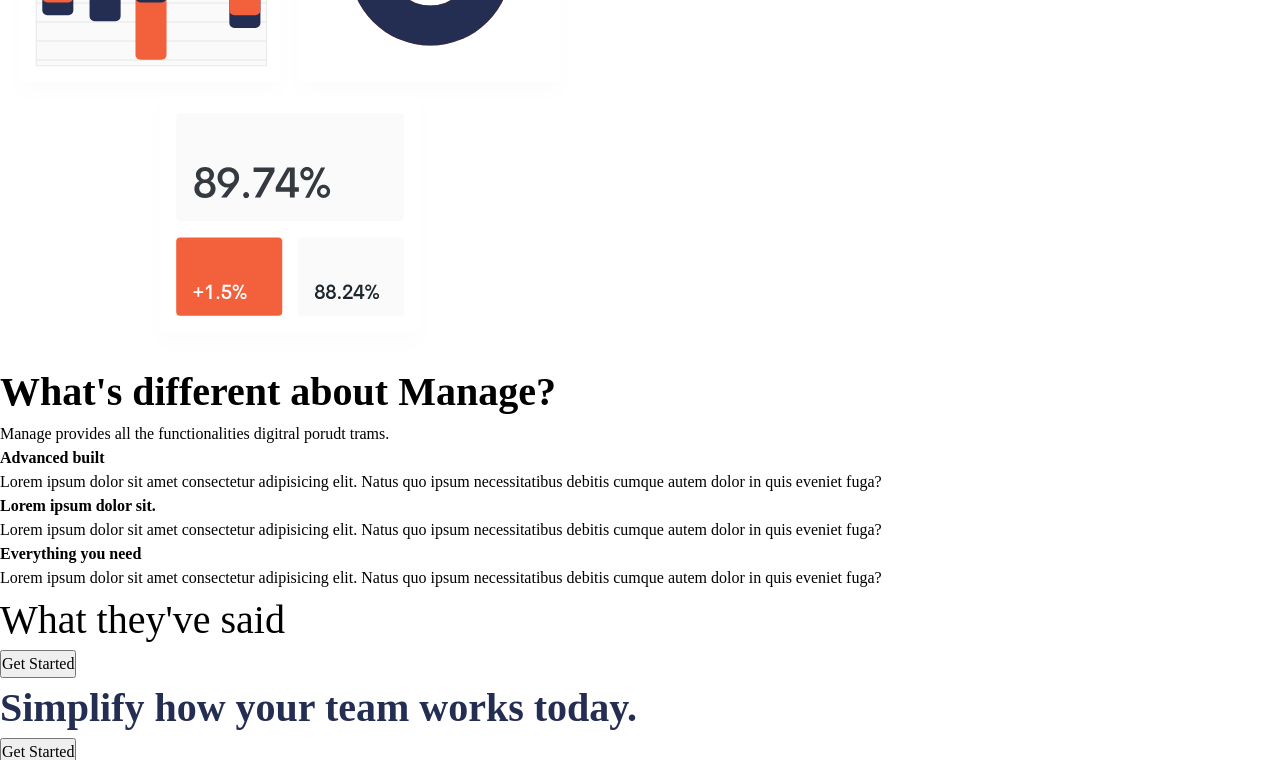
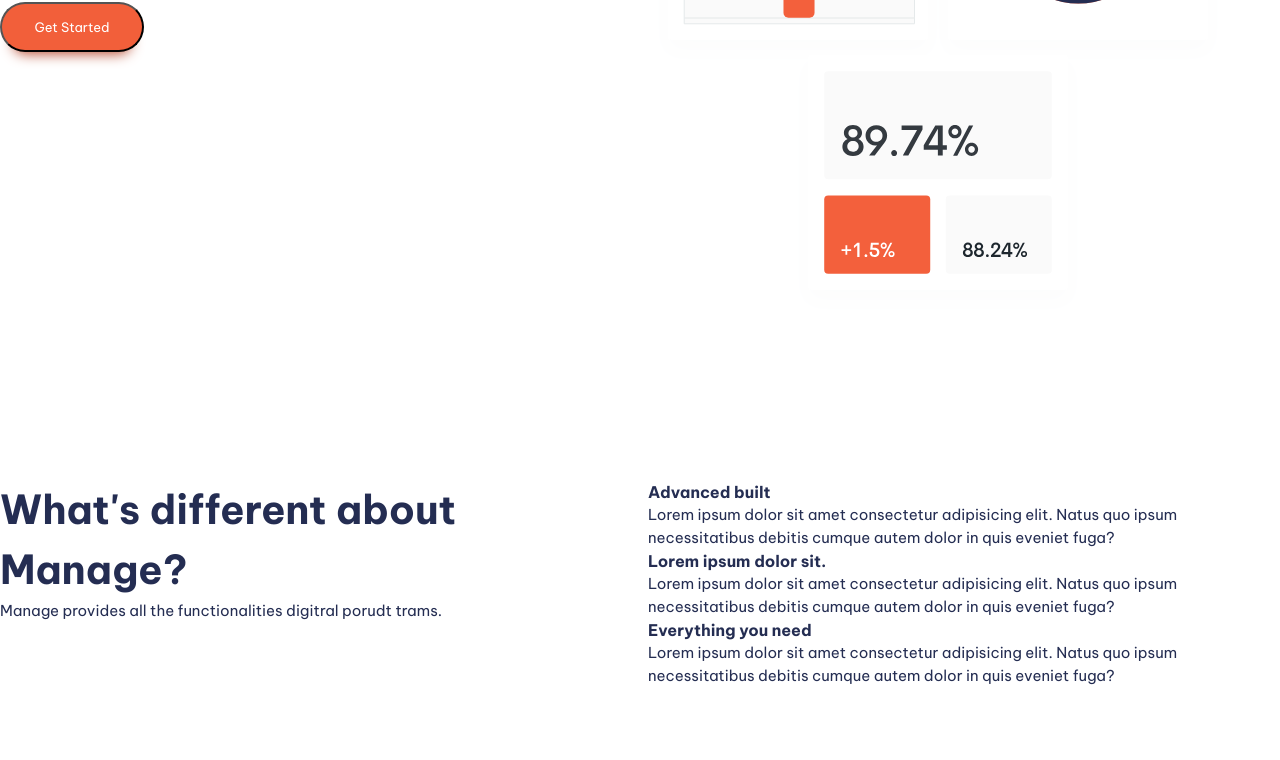
Before and after one commit to LarussaDiana/frontendmentor, a website built with Vite: page index.html in a window 1280 px wide. Shown: the part 471-1231 px from the top of the page. Built offline with nearby package versions, Linux system fonts and the light colour scheme.

Commit message:
general styling

```diff
--- a/index.html
+++ b/index.html
@@ -28,7 +28,7 @@
       </header>
 
       <main>
-        <section>
+        <section class="padding-block-900">
           <div class="container">
             <div class="even-columns">
               <div>
@@ -43,7 +43,7 @@
           </div>
         </section>
 
-        <section>
+        <section class="padding-block-900">
           <div class="container">
             <div class="even-columns">
               <div>
@@ -70,12 +70,12 @@
           </div>
         </section>
 
-        <section class="carousel">
-          <h2 class="fs-secondary-heading">What they've said</h2>
+        <section class="carousel | padding-block-700">
+          <h2 class="fs-secondary-heading fw-bold">What they've said</h2>
           <button class="button">Get Started</button>
         </section>
 
-        <section class="cta bg-primary-400 text-neutral">
+        <section class="cta | padding-block-700 bg-accent-400 text-neutral-100">
           <div class="container">
             <div class="even-columns">
               <div>
@@ -89,7 +89,7 @@
         </section>
       </main>
 
-      <footer class="bg-neutral-900 text-neutral-100">
+      <footer class="padding-block-700 bg-neutral-900 text-neutral-100">
         <div class="container">
           <div class="even-columns">
             <div>
@@ -105,7 +105,7 @@
               </a>
             </div>
             <div>
-              <nav>
+              <nav class="footer-nav">
                 <ul aria-label="Footer" role="list">
                   <li><a href="#">Home</a></li>
                   <li><a href="#">Pricing</a></li>
--- a/style.css
+++ b/style.css
@@ -1,13 +1,15 @@
 :root {
+  --clr-accent-500: hsl(12, 60%, 45%);
   --clr-accent-400: hsl(12, 88%, 59%);
+  --clr-accent-300: hsl(12, 88%, 75%);
   --clr-accent-100: hsl(13, 100%, 96%);
 
   --clr-primary-400: hsl(228, 39%, 23%);
 
-  --clr-neutral-100: hsl(232, 12%, 13%);
-  --clr-neutral-900: hsl(0, 0%, 0%);
+  --clr-neutral-900: hsl(232, 12%, 13%);
+  --clr-neutral-100: hsl(0 0% 100%);
 
-  --ff-primary: font-family: 'Be Vietnam Pro', sans-serif;
+  --ff-primary: 'Be Vietnam Pro', sans-serif;
 
   --ff-body: var(--ff-primary);
   --f-heading: var(--ff-primary);
@@ -29,6 +31,16 @@
   --fs-secondary-heading: var(--fs-700);
   --fs-nav: var(--fs-500);
   --fs-button: var(--fs-300);
+
+  --size-100: .25rem;
+  --size-200: 0.5rem;
+  --size-300: 0.75rem;
+  --size-400: 1rem;
+  --size-500: 1.5rem;
+  --size-600: 2rem;
+  --size-700: 3rem;
+  --size-800: 4rem;
+  --size-900: 5rem;
 }
 
 @media (min-width:50em) {
@@ -126,23 +138,23 @@ svg {
 }
 
 .bg-primary-400 {
-  color: var(--clr-primary-400)
+  background-color: var(--clr-primary-400)
 }
 
 .bg-accent-400 {
-  color: var(--clr-accent-400)
+  background-color: var(--clr-accent-400)
 }
 
 .bg-accent-100 {
-  color: var(--clr-accent-100)
+  background-color: var(--clr-accent-100)
 }
 
 .bg-neutral-100 {
-  color: var(--clr-neutral-100)
+  background-color: var(--clr-neutral-100)
 }
 
 .bg-neutral-900 {
-  color: var(--clr-neutral-900)
+  background-color: var(--clr-neutral-900)
 }
 
 .fw-bold {
@@ -158,11 +170,12 @@ svg {
 }
 
 .fs-primary-heading {
-  font-size: var(--fs-primary-heading)
+  font-size: var(--fs-primary-heading);
+  line-height: 1.1;
 }
 
 .fs-secondary-heading {
-  font-size: var(--fs-secondary-heading)
+  font-size: var(--fs-secondary-heading);
 }
 
 .fs-300 {
@@ -180,3 +193,70 @@ svg {
 .fs-600 {
   font-size: var(--fs-600);
 }
+
+.padding-block-700 {
+  padding-block: var(--size-700);
+}
+
+.padding-block-900 {
+  padding-block: var(--size-900);
+}
+
+.padding-block
+
+.container {
+  --max-width: 1110px ;
+  --padding: 1rem;
+
+  width: min(var(--max-width), 100% - (var(--padding) * 2));
+  margin-inline: auto;
+}
+
+.even-columns {
+  display: grid;
+  gap:1rem;
+}
+
+@media (min-width:50em) {
+  .even-columns {
+    grid-auto-flow: column;
+    grid-auto-columns: 1fr;
+  }
+}
+
+/* general styling */
+
+body {
+  font-size: var(--fs-body);
+  font-family: var(--ff-body);
+  color: var(--clr-primary-400)
+}
+
+.button {
+  cursor: pointer;
+  text-decoration: none;
+  border-radius: 100vmax;
+  padding: 1.25em 2.5em;
+  font-weight: var(--fs-bold);
+  font-size: var(--fs-button);
+  line-height: 1;
+  color: var(--clr-neutral-100);
+  background-color: var(--clr-accent-400);
+  box-shadow: 0 1.125em 1em -1em var(--clr-accent-500);
+}
+
+.button:hover,
+.button:focus-visible {
+  background-color: var(--clr-accent-300);
+}
+
+.button[data-type="inverted"] {
+  background-color: var(--clr-neutral-100);
+  color: var(--clr-accent-400);
+}
+
+.button[data-type="inverted"]:hover,
+.button[data-type="inverted"]:focus-visible {
+  background-color: var(--clr-neutral-100);
+  color: var(--clr-accent-300);
+}
```
